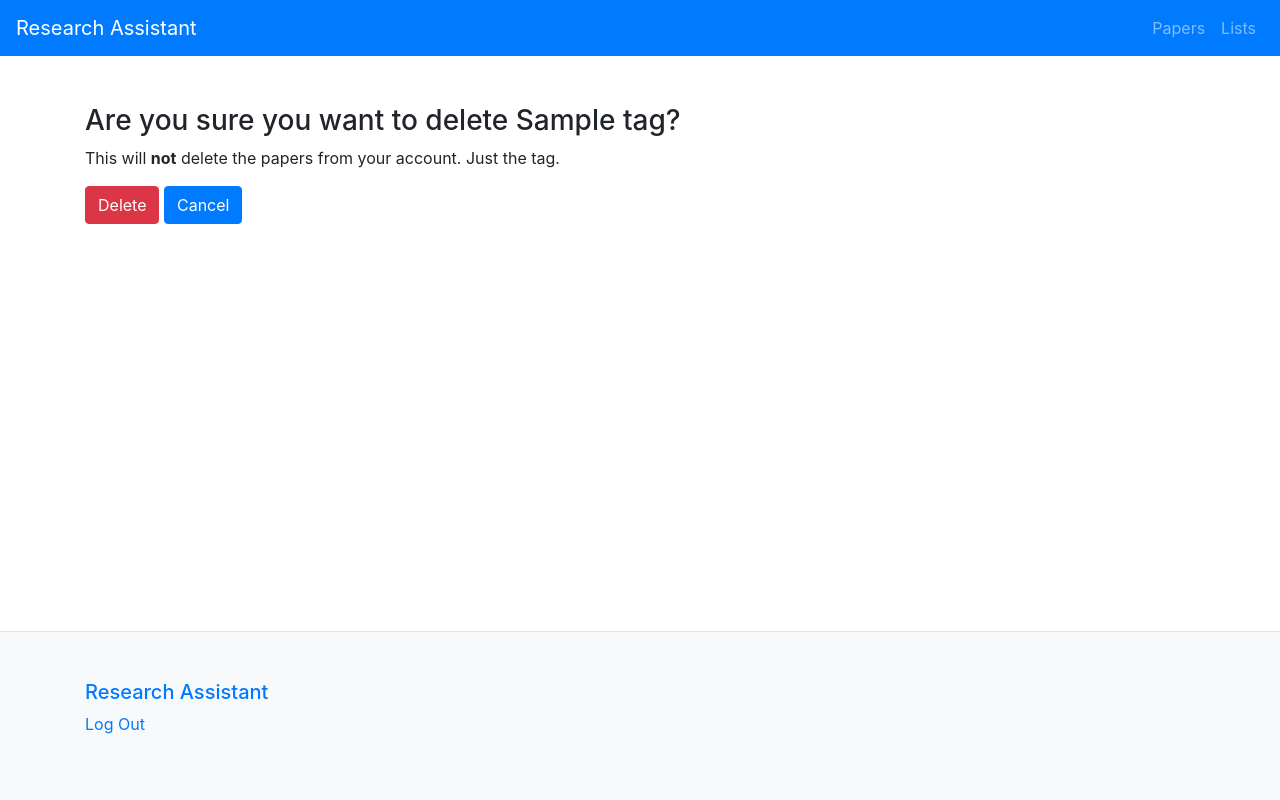
After one commit to scivarolo/research-assistant, a Django app: page /tags/1/delete/ in a window 1280 px wide. The commit adds this page. Run offline with Django 3.2, Linux system fonts and the light colour scheme; a user stored in the database is signed in; tables that the repository leaves empty hold one stand-in row (values such as "Sample post"); some libraries are stand-ins or nearby versions.

Commit message:
delete tags

```diff
--- /dev/null
+++ b/research_assistant/templates/tags/delete.html
@@ -0,0 +1,15 @@
+{% extends 'index.html' %}
+
+{% block content %}
+  <div class="row">
+    <div class="col">
+      <h3>Are you sure you want to delete {{ tag.name }}?</h3>
+      <p>This will <strong>not</strong> delete the papers from your account. Just the tag.</p>
+      <form class="d-inline" action="{% url 'research_assistant:delete_tag' request.resolver_match.kwargs.tag_id %}" method="POST">
+        {% csrf_token %}
+        <button type="submit" class="btn btn-danger">Delete</button>
+      </form>
+      <a class="d-inline-block btn btn-primary" href="{% url 'research_assistant:single_tag' request.resolver_match.kwargs.tag_id %}">Cancel</a>
+    </div>
+  </div>
+{% endblock content %}
--- a/research_assistant/templates/tags/single.html
+++ b/research_assistant/templates/tags/single.html
@@ -23,7 +23,7 @@
     {% endif %}
   </div>
   <div class="col text-right">
-    <a href="#" class="btn btn-danger">Delete Tag</a>
+    <a href="{% url 'research_assistant:delete_tag' tag.id %}" class="btn btn-danger">Delete Tag</a>
   </div>
 </div>
 <div class="row">
@@ -32,7 +32,7 @@
       {% if tag.paper_set.all %}
         {% for paper in tag.paper_set.all %}
           <a class="list-group-item list-group-item-action" href="{% url 'research_assistant:single_paper' paper.id %}">{{ paper.title }}
-            {% if not paper.is_read %}<span class="badge badge-danger badge-pill">Urnread</span>{% endif %}
+            {% if not paper.is_read %}<span class="badge badge-danger badge-pill">Unread</span>{% endif %}
           </a>
         {% endfor %}
       {% else %}
--- a/research_assistant/urls.py
+++ b/research_assistant/urls.py
@@ -38,5 +38,6 @@ urlpatterns = [
     # Tag Views
     path("tags/", views.all_tags, name="all_tags"),
     path("tags/<int:tag_id>", views.single_tag, name="single_tag"),
+    path("tags/<int:tag_id>/delete/", views.delete_tag, name="delete_tag"),
     path("tags/new/", views.new_tag, name="new_tag"),
 ]
--- a/research_assistant/views/tags.py
+++ b/research_assistant/views/tags.py
@@ -61,3 +61,18 @@ def new_tag(request):
     context = {"new_tag_form": TagForm()}
 
     return render(request, template, context)
+
+
+@login_required
+def delete_tag(request, tag_id):
+    """ Delete a tag and remove the relationships to papers."""
+
+    tag = Tag.objects.get(pk=tag_id, user=request.user)
+
+    if request.method == "POST":
+        tag.delete()
+        return HttpResponseRedirect(reverse("research_assistant:all_tags"))
+
+    template = "tags/delete.html"
+    context = {"tag": tag}
+    return render(request, template, context)
```
